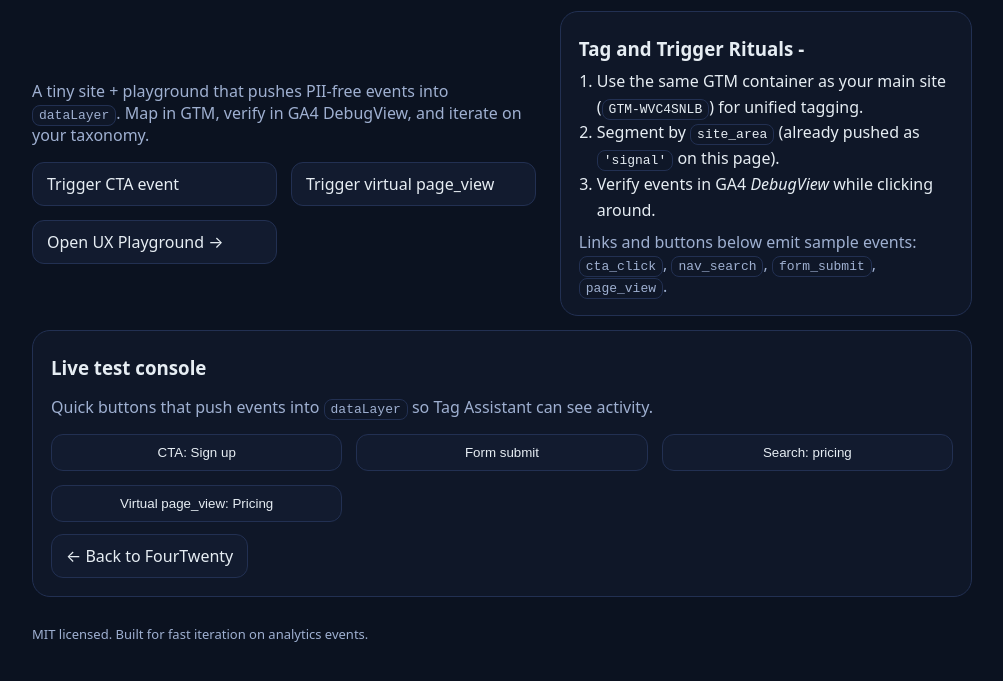
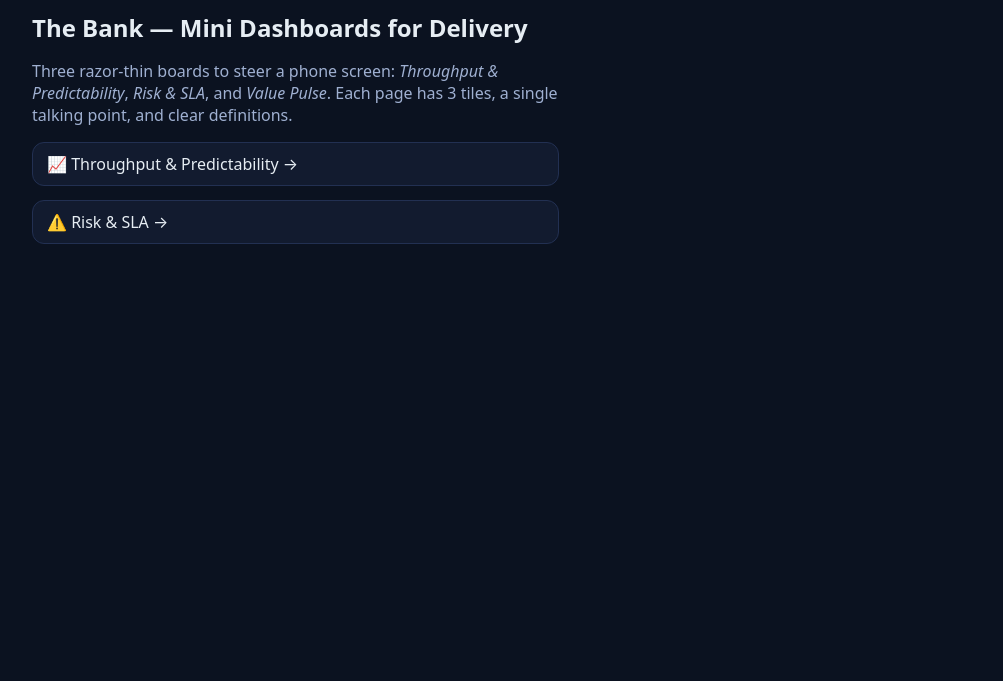
Before and after one commit to zbreeden/bank-model, a website: page index.html in a window 1280 px wide. Shown: the part 99-780 px from the top of the page, without its empty margins (138-1141 px from the left). Drawn offline with Linux system fonts and the light colour scheme.

Commit message:
Update index.html

```diff
--- a/index.html
+++ b/index.html
@@ -3,21 +3,21 @@
 <head>
   <meta charset="utf-8"/>
   <meta name="viewport" content="width=device-width, initial-scale=1"/>
-  <title>FourTwenty • The Bank</title>
-  <meta name="description" content="">
+  <title>The Bank — Mini Dashboards (GECU)</title>
+  <meta name="description" content="Three razor-thin dashboards to drive delivery conversations: Pace, Risk, and Value.">
 
-  <!-- Push context BEFORE GTM so page_view can include it -->
+  <!-- Context BEFORE GTM -->
   <script>
     window.dataLayer = window.dataLayer || [];
     window.dataLayer.push({ site_area: 'bank' });
   </script>
 
-  <!-- Google Tag Manager (GTM only; same container as main site) -->
+  <!-- Google Tag Manager -->
   <script>
     (function(w,d,s,l,i){w[l]=w[l]||[];w[l].push({'gtm.start':new Date().getTime(),event:'gtm.js'});
       var f=d.getElementsByTagName(s)[0], j=d.createElement(s), dl=l!='dataLayer'?'&l='+l:'';
       j.async=true; j.src='https://www.googletagmanager.com/gtm.js?id='+i+dl; f.parentNode.insertBefore(j,f);
-    })(window,document,'script','dataLayer','GTM-WVC4SNLB');  /* ← your GTM ID */
+    })(window,document,'script','dataLayer','GTM-WVC4SNLB');
   </script>
 
   <style>
@@ -31,10 +31,13 @@
     .brand{font-weight:700;letter-spacing:.2px}
     .btn{display:inline-block;padding:10px 14px;border-radius:12px;border:1px solid var(--border);background:#121b2f;color:var(--text)}
     .btn:hover{background:#16243a}
-    .hero{display:grid;grid-template-columns:1.1fr .9fr;gap:24px;align-items:center;margin:14px 0}
+    .hero{display:grid;grid-template-columns:1.15fr .85fr;gap:24px;align-items:center;margin:14px 0}
     .panel{background:var(--panel);border:1px solid var(--border);border-radius:18px;padding:18px}
-    .grid{display:grid;grid-template-columns:repeat(auto-fill,minmax(240px,1fr));gap:14px;margin-top:14px}
+    .grid{display:grid;grid-template-columns:repeat(auto-fill,minmax(260px,1fr));gap:14px;margin-top:14px}
     .muted{color:var(--muted)}
+    .kpis{display:flex;gap:10px;margin-top:10px}
+    .kpi{flex:1;border:1px solid var(--border);border-radius:12px;padding:10px 12px;background:#101a2d}
+    .kpi small{display:block;color:var(--muted)}
     @media (max-width:880px){.hero{grid-template-columns:1fr}}
     code{background:#0f1728;border:1px solid var(--border);padding:2px 6px;border-radius:8px}
     footer{margin:28px 0;color:var(--muted);font-size:13px}
@@ -47,72 +50,15 @@
   <header>
     <div class="brand">FourTwenty • The Bank</div>
     <nav>
-      <!-- Back to main site root; works with user/org Pages and custom domains -->
       <a class="btn" href="https://zbreeden.github.io/FourTwentyAnalytics/" onclick="signalClick('back_to_main','Back to FourTwenty','header')">← Back to FourTwenty</a>
     </nav>
   </header>
 
   <section class="hero">
     <div>
-      <h1 style="margin:0 0 8px"></h1>
-      <p class="muted">A tiny site + playground that pushes PII-free events into <code>dataLayer</code>. Map in GTM, verify in GA4 DebugView, and iterate on your taxonomy.</p>
+      <h1 style="margin:0 0 8px">The Bank — Mini Dashboards for Delivery</h1>
+      <p class="muted">Three razor-thin boards to steer a phone screen: <em>Throughput &amp; Predictability</em>, <em>Risk &amp; SLA</em>, and <em>Value Pulse</em>. Each page has 3 tiles, a single talking point, and clear definitions.</p>
       <div class="grid">
-        <a class="btn" href="#" onclick="signalClick('cta_get_started','Get Started','hero');return false;">Trigger CTA event</a>
-        <a class="btn" href="#" onclick="pushPage('home','Home');return false;">Trigger virtual page_view</a>
-        <a class="btn" href="./playground/ux_playground.html" onclick="signalClick('open_playground','UX Playground','hero')">Open UX Playground →</a>
-      </div>
-    </div>
-
-    <div class="panel">
-      <h3 style="margin:6px 0 8px">Tag and Trigger Rituals -</h3>
-      <ol style="margin:0 0 8px 18px; padding:0; line-height:1.6">
-        <li>Use the same GTM container as your main site (<code>GTM-WVC4SNLB</code>) for unified tagging.</li>
-        <li>Segment by <code>site_area</code> (already pushed as <code>'signal'</code> on this page).</li>
-        <li>Verify events in GA4 <em>DebugView</em> while clicking around.</li>
-      </ol>
-      <p class="muted" style="margin:8px 0 0">Links and buttons below emit sample events: <code>cta_click</code>, <code>nav_search</code>, <code>form_submit</code>, <code>page_view</code>.</p>
-    </div>
-  </section>
-
-  <section class="panel">
-    <h3 style="margin:6px 0 8px">Live test console</h3>
-    <p class="muted">Quick buttons that push events into <code>dataLayer</code> so Tag Assistant can see activity.</p>
-    <div class="grid">
-      <button class="btn" onclick="signalClick('cta_signup','Sign up','console')">CTA: Sign up</button>
-      <button class="btn" onclick="pushForm('lead_form_v1','Lead form')">Form submit</button>
-      <button class="btn" onclick="pushSearch('pricing',12)">Search: pricing</button>
-      <button class="btn" onclick="pushPage('pricing','Pricing')">Virtual page_view: Pricing</button>
-    </div>
-    <div style="margin-top:12px">
-      <a class="btn" href="https://zbreeden.github.io/FourTwentyAnalytics/" onclick="signalClick('back_to_main_footer','Back to FourTwenty','footer')">← Back to FourTwenty</a>
-    </div>
-  </section>
-
-  <footer>MIT licensed. Built for fast iteration on analytics events.</footer>
-</div>
-
-<script>
-  // Minimal helpers for demo events
-  function signalClick(id,text,loc){
-    window.dataLayer = window.dataLayer || [];
-    dataLayer.push({ event:'cta_click', cta_id:id, cta_text:text, location:loc });
-    console.log('cta_click', {id,text,loc});
-  }
-  function pushForm(id,name){
-    window.dataLayer = window.dataLayer || [];
-    dataLayer.push({ event:'form_submit', form_id:id, form_name:name, fields_count:5 });
-    console.log('form_submit', {id,name});
-  }
-  function pushSearch(q,n){
-    window.dataLayer = window.dataLayer || [];
-    dataLayer.push({ event:'nav_search', query:q, results_count:n });
-    console.log('nav_search', {q,n});
-  }
-  function pushPage(id,title){
-    window.dataLayer = window.dataLayer || [];
-    dataLayer.push({ event:'page_view', page_id:id, page_title:title });
-    console.log('page_view', {id,title});
-  }
-</script>
-</body>
-</html>
+        <a class="btn" href="./throughput.html" onclick="signalClick('open_throughput','Throughput','hero')">📈 Throughput & Predictability →</a>
+        <a class="btn" href="./risk.html" onclick="signalClick('open_risk','Risk','hero')">⚠️ Risk & SLA →</a>
+        <a class="btn" href="./value.html" onclick="signalClick('open
```
